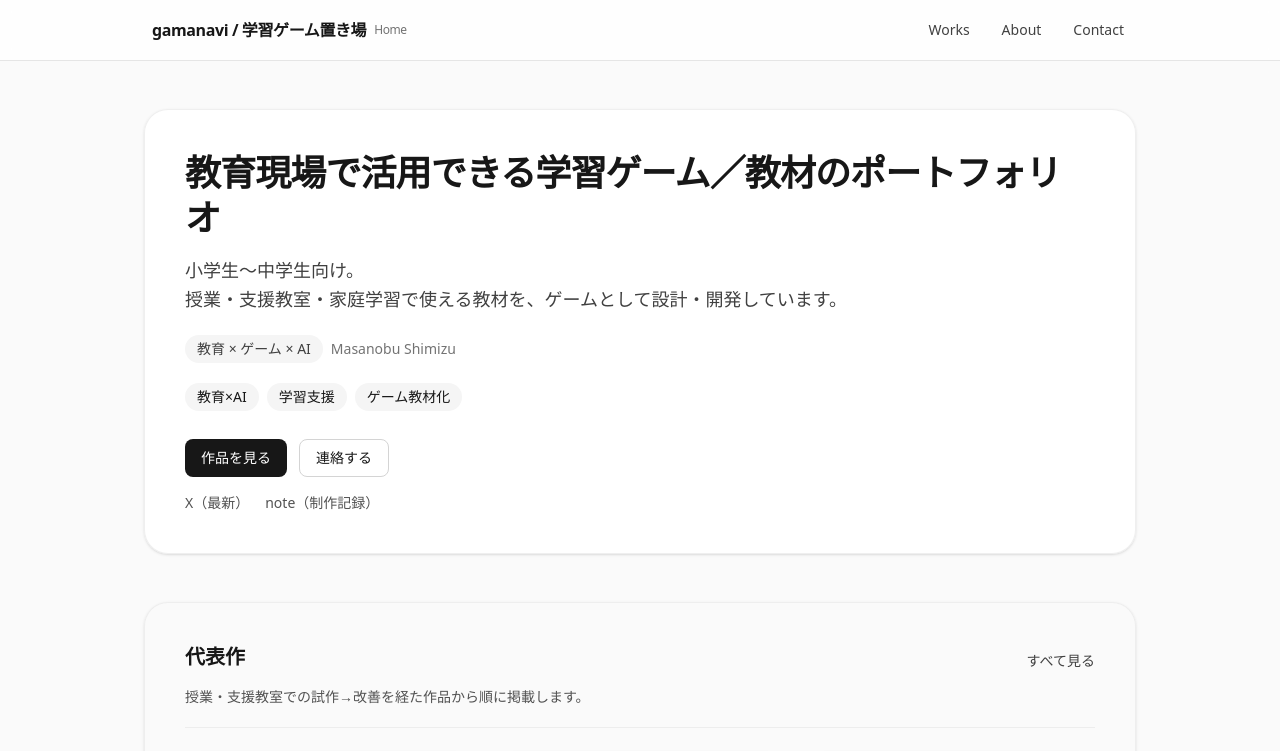
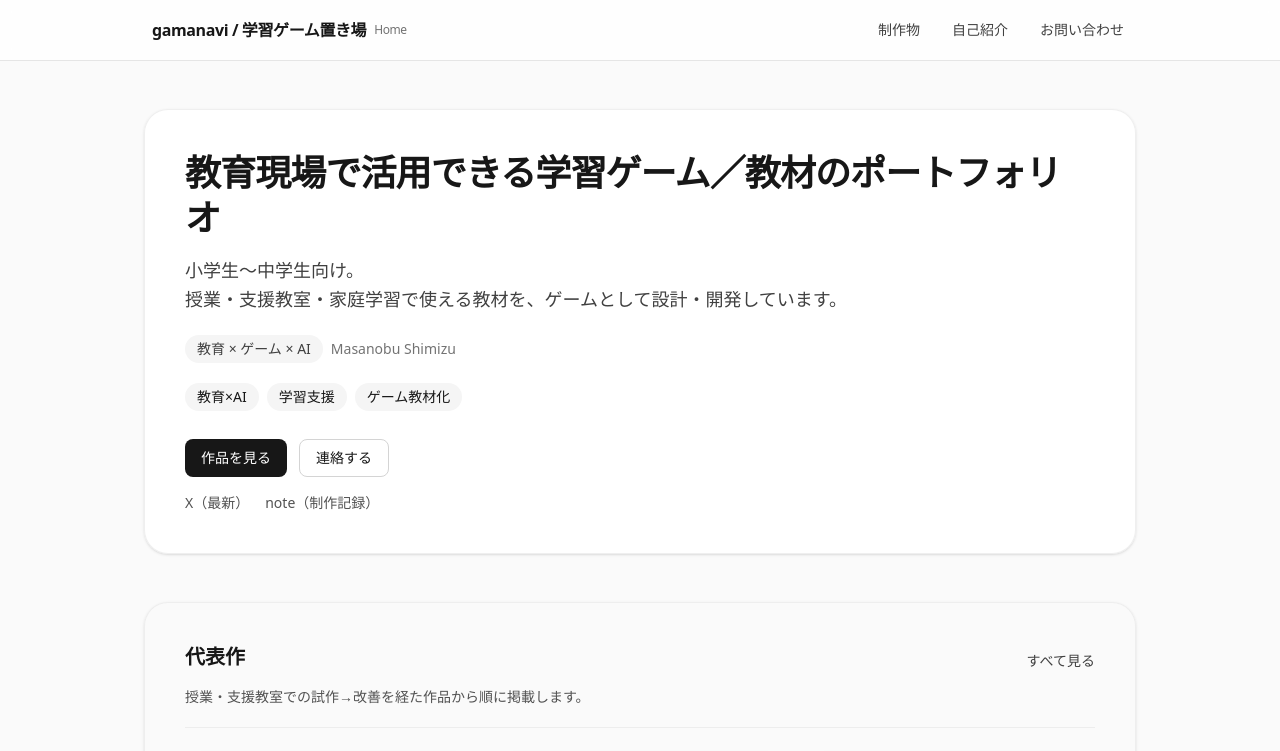
Before and after one commit to shimimasa/gamanavi-portfolio, a Next.js app: page / in a window 1280 px wide. Shown: the top 751 px of the page. Built offline with nearby package versions, Linux system fonts and the light colour scheme.

Commit message:
feat: localize header links to Japanese for improved accessibility

```diff
--- a/src/components/Header.js
+++ b/src/components/Header.js
@@ -35,21 +35,21 @@ export default function Header() {
             className={`${base} ${isActive("/works") ? active : ""}`}
             aria-current={isActive("/works") ? "page" : undefined}
           >
-            Works
+            制作物
           </Link>
           <Link
             href="/about"
             className={`${base} ${isActive("/about") ? active : ""}`}
             aria-current={isActive("/about") ? "page" : undefined}
           >
-            About
+            自己紹介
           </Link>
           <Link
             href="/contact"
             className={`${base} ${isActive("/contact") ? active : ""}`}
             aria-current={isActive("/contact") ? "page" : undefined}
           >
-            Contact
+            お問い合わせ
           </Link>
         </nav>
       </div>
```
